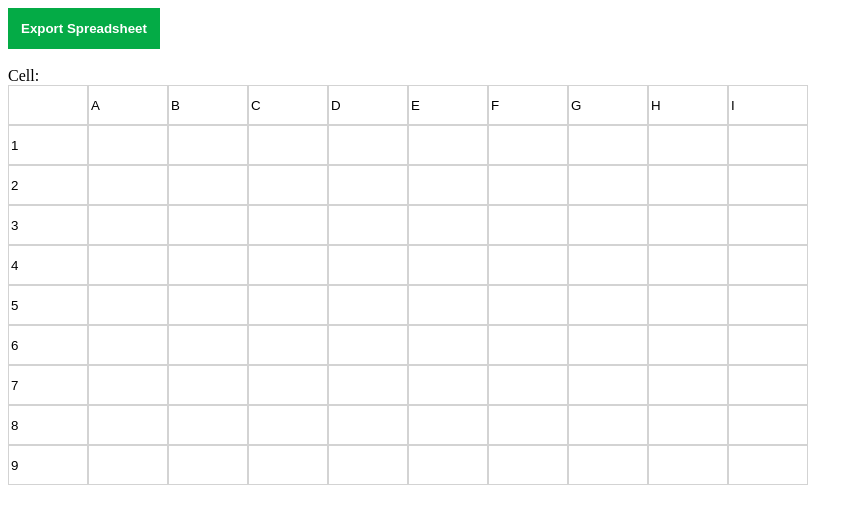
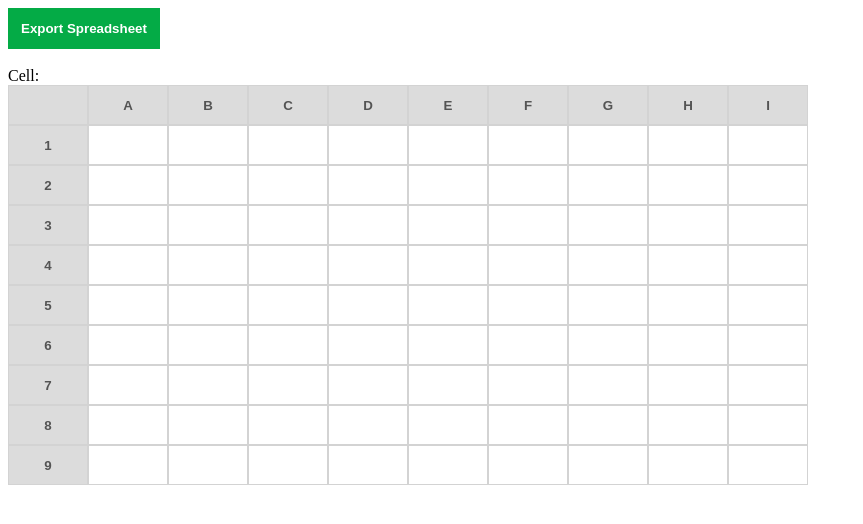
Before and after one commit to shinwon-kim/Spreadsheet-app, a plain HTML site: page index.html in a window 1280 px wide. Shown: the whole page, without its empty margins (0-863 px from the left). Drawn offline with Linux system fonts and the light colour scheme.

Commit message:
style: Style header

```diff
--- a/script.js
+++ b/script.js
@@ -23,20 +23,22 @@ function initSpreadsheet() {
     for(let i = 0; i < ROWS; i++){
         let spreadsheetRow = [];
 
-
         for(let j = 0; j < COLS; j++){
             let cellData = "";
             let isHeader = false;
+            let disabled = false;
 
             // Numbering first Column
             if(j === 0){
                 cellData = i;
                 isHeader = true;
+                disabled = true;
             }
 
             if(i === 0){
                 cellData = alphabets[j - 1];
                 isHeader = true;
+                disabled = true;
             }
 
             // first Row Column is blank
@@ -44,7 +46,7 @@ function initSpreadsheet() {
                 cellData = "";
             }
 
-            const cell = new Cell(isHeader, false, cellData, i, j, false)
+            const cell = new Cell(isHeader, disabled, cellData, i, j, false)
             spreadsheetRow.push(cell);
         }
         spreadsheet.push(spreadsheetRow);
@@ -59,6 +61,11 @@ function createCellEl(cell) {
     cellEl.id = "cell_" + cell.row + cell.column;
     cellEl.value = cell.data;
     cellEl.disabled = cell.disabled;
+
+
+    if(cell.isHeader){
+        cellEl.classList.add("header");
+    }
     return cellEl;
 }
 
--- a/style.css
+++ b/style.css
@@ -20,3 +20,9 @@
     outline: none;
     box-sizing: border-box;
 }
+
+.cell.header {
+    text-align: center;
+    background: #DCDCDC;
+    font-weight: bold;
+}
```
